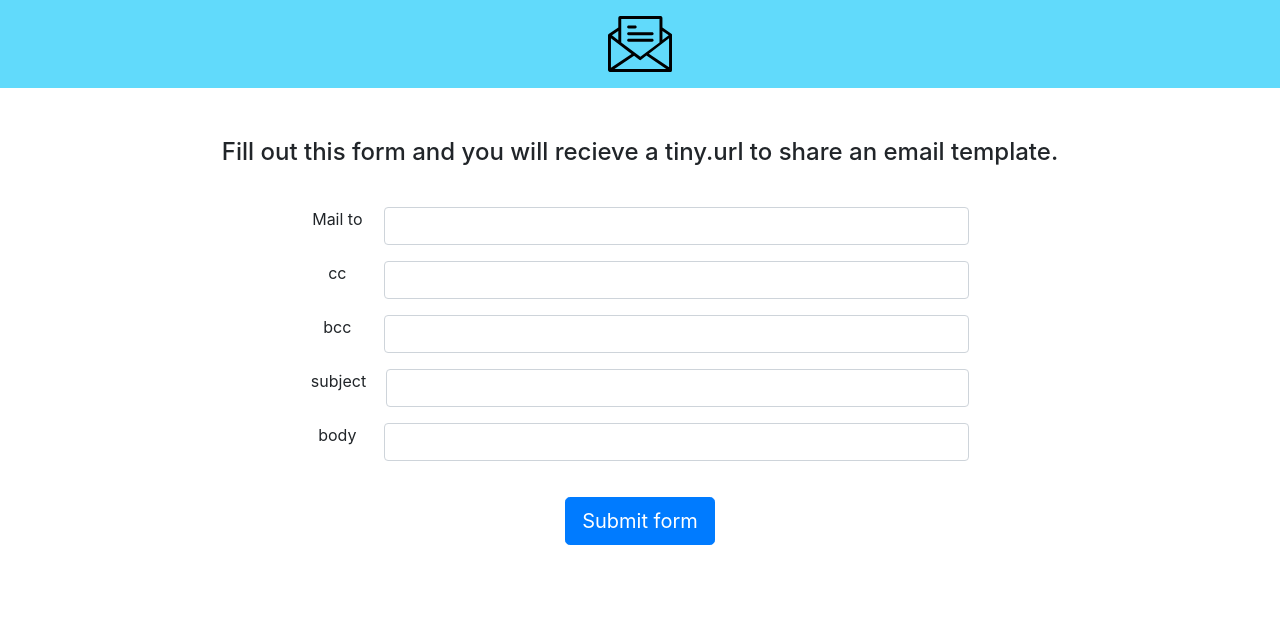
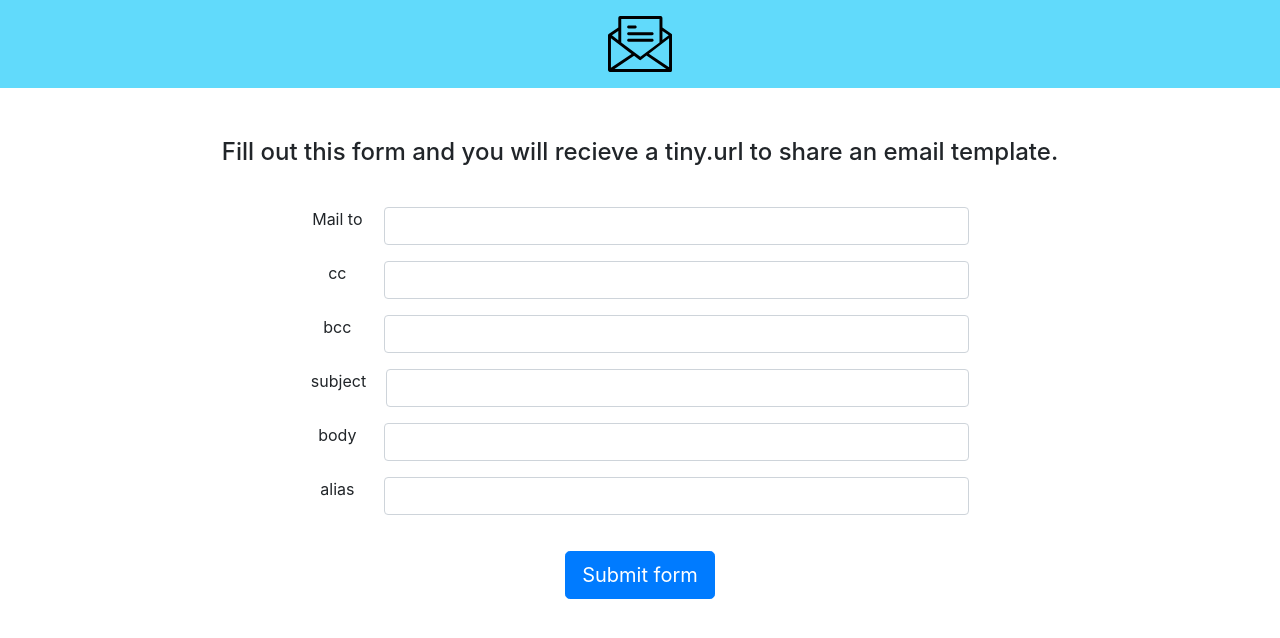
Before and after one commit to cgruppioni/email-template-builder, a React (Create React App) app: page / in a window 1280 px wide. Shown: the top 638 px of the page. Built offline with nearby package versions, Linux system fonts and the light colour scheme.

Commit message:
TinyURL call in templateform, add alias to form (#7)

```diff
--- a/src/LinkCreator/index.js
+++ /dev/null
@@ -1,34 +0,0 @@
-// import TinyUrl from 'tinyurl'
-
-
-const ShortenLink = (data) => {
-  const url = 'https://tinyurl.com/api-create.php?url=' + encodeURIComponent(data.url) + '&alias=' + encodeURIComponent(data.alias)
-
-  fetch(url)
-    .then(async response => {
-      const data = await response.json()
-
-      if (!response.ok) {
-        const error = (data && data.message) || response.statusText
-        console.log('error', error)
-        return Promise.reject(error)
-      }
-
-      console.log('data', data)
-      return { data: data }
-    })
-    .catch(error => {
-      console.log('error', error.toString())
-      return { error: error }
-    })
-}
-
-export const LinkCreator = (values) => {
-  const link = `mailTo:${values.mailTo}?cc=${values.cc}&bcc=${values.bcc}&subject=${values.subject}&body=${values.body}`
-
-  const alias = 'caseyg971234k'
-
-  const data = { url: link, alias: alias }
-
-  return ShortenLink(data).data
-}
--- a/src/TemplateForm/index.jsx
+++ b/src/TemplateForm/index.jsx
@@ -3,10 +3,10 @@ import Button from 'react-bootstrap/Button'
 import Col from 'react-bootstrap/Col'
 import Form from 'react-bootstrap/Form'
 import React, { useState } from 'react'
+import TinyURL from 'tinyurl'
 import { Formik } from 'formik'
 
 import styles from './styles.module.css'
-import { LinkCreator } from '../LinkCreator'
 
 const schema = Yup.object({
     mailTo: Yup.string().required(),
@@ -23,9 +23,15 @@ export const TemplateForm = () => {
           <Formik
               validationSchema={schema}
               onSubmit={(values) => {
-                const createdLink = LinkCreator(values)
-                console.log(createdLink)
-                setFormResponse(createdLink)
+                const link = `mailTo:${values.mailTo}?cc=${values.cc}&bcc=${values.bcc}&subject=${values.subject}&body=${values.body}`
+                const data = { 'url': link, 'alias': values.alias }
+
+                TinyURL.shortenWithAlias(data).then(function(res) {
+                  setFormResponse(<a href={`${res}`} target="_blank">{res}</a>)
+                }, function(err) {
+                  setFormResponse('Please try a different alias.')
+                })
+
               }}
               initialValues={{
                   mailTo: '',
@@ -33,6 +39,7 @@ export const TemplateForm = () => {
                   bcc: '',
                   subject: '',
                   body: '',
+                  alias: '',
               }}
           >
               {({
@@ -105,6 +112,20 @@ export const TemplateForm = () => {
                             {errors.body}
                         </Form.Control.Feedback>
                     </Form.Group>
+                    <Form.Group as={Col} md="7" controlId="validationFormikBody" className={styles.formGroup}>
+                        <Form.Label className={styles.label}>alias</Form.Label>
+                        <Form.Control
+                            type="text"
+                            placeholder=""
+                            name="alias"
+                            value={values.alias}
+                            onChange={handleChange}
+                            isInvalid={touched.alias && !!errors.alias}
+                        />
+                        <Form.Control.Feedback type="invalid">
+                            {errors.alias}
+                        </Form.Control.Feedback>
+                    </Form.Group>
                     <Button type="submit" size="lg" className={styles.button}>Submit form</Button>
                   </Form>
               )}
```
Also changed, not shown: 1 other file (tests, documents, lock files or other folders).
